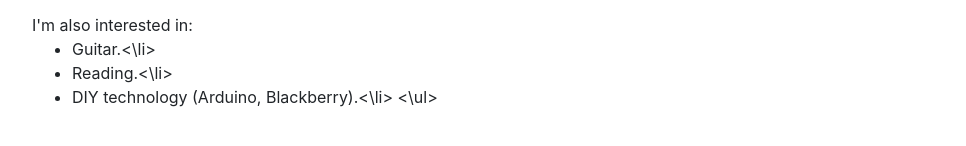
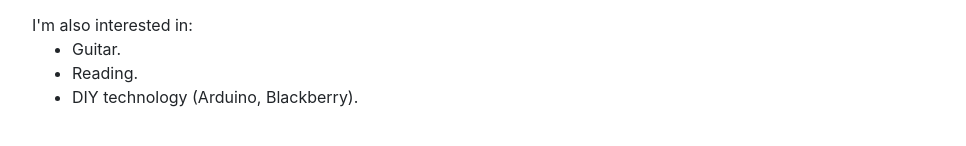
Before and after one commit to JorgeMonPe/JorgeMonPe.github.io, a website with bundled scripts: page index.html in a window 1280 px wide. Shown: the part 4169-4315 px from the top of the page, without its empty margins (288-1254 px from the left). Built offline with nearby package versions, Linux system fonts and the light colour scheme; a web font is replaced by a local one.

Commit message:
Update index.html

```diff
--- a/index.html
+++ b/index.html
@@ -348,10 +348,9 @@
           <p>Apart from doing my PhD, I enjoy most of my time being outdoors. I use to go out at weekends to hiking or free climbing when it's possible. Also, I usually spend time working in my little vegetal patch.</p>
           <p class="mb-0">I'm also interested in:
             <ul>
-              <li> Guitar.<\li>
-              <li> Reading.<\li>
-              <li> DIY technology (Arduino, Blackberry).<\li>
-            <\ul></p>
+              <li> Guitar.
+              <li> Reading.
+              <li> DIY technology (Arduino, Blackberry).
         </div>
       </section>
 
```
